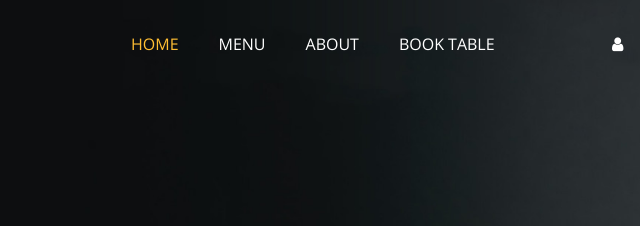
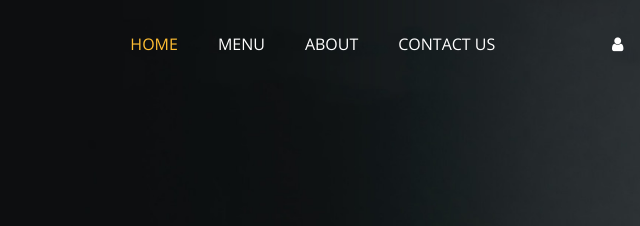
Before and after one commit to kumar056/sample, a plain HTML site: page index.html in a window 1280 px wide. Shown: the top 226 px of the page, 327-967 px from the left. Drawn offline with nearby package versions, Linux system fonts and the light colour scheme; some packages are replaced by stand-ins of ours.

Commit message:
my first update

```diff
--- a/index.html
+++ b/index.html
@@ -64,7 +64,7 @@
                 <a class="nav-link" href="about.html">About</a>
               </li>
               <li class="nav-item">
-                <a class="nav-link" href="book.html">Book Table</a>
+                <a class="nav-link" href="book.html">contact us</a>
               </li>
             </ul>
             <div class="user_option">
```
